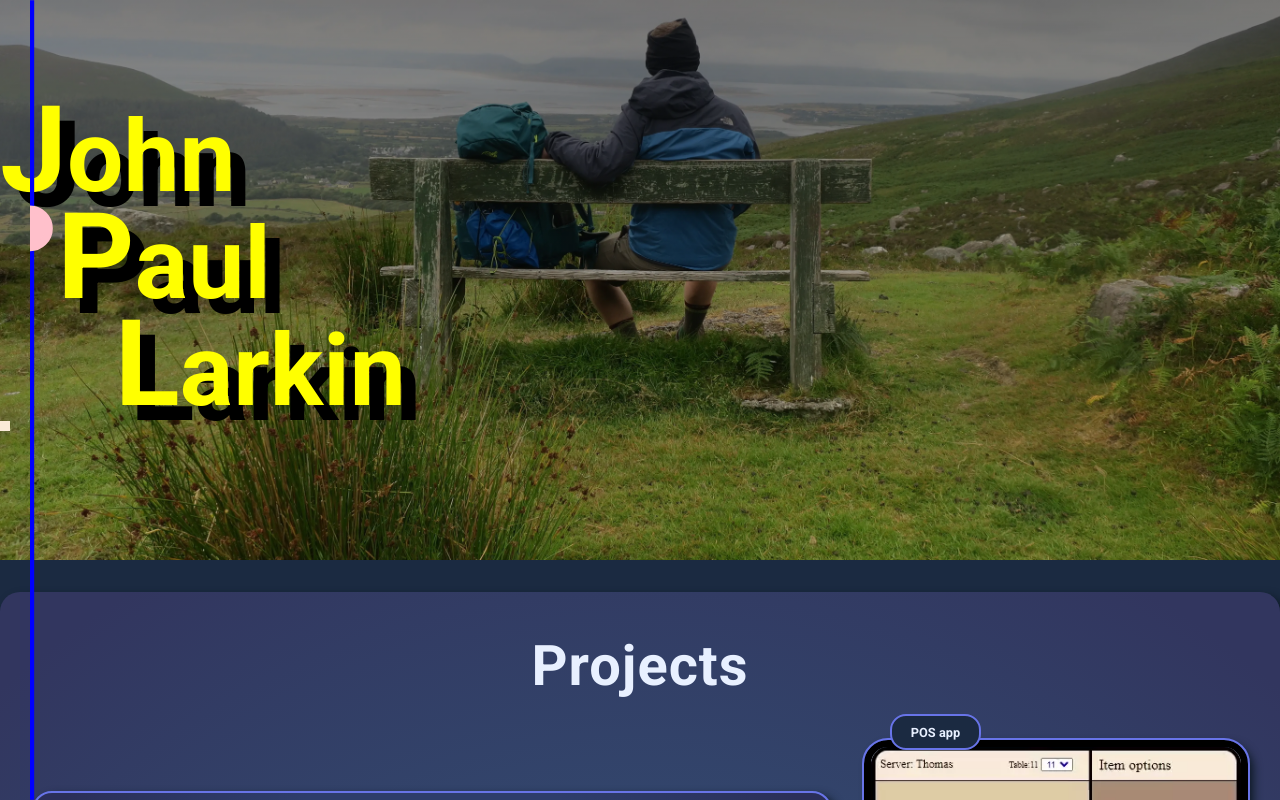
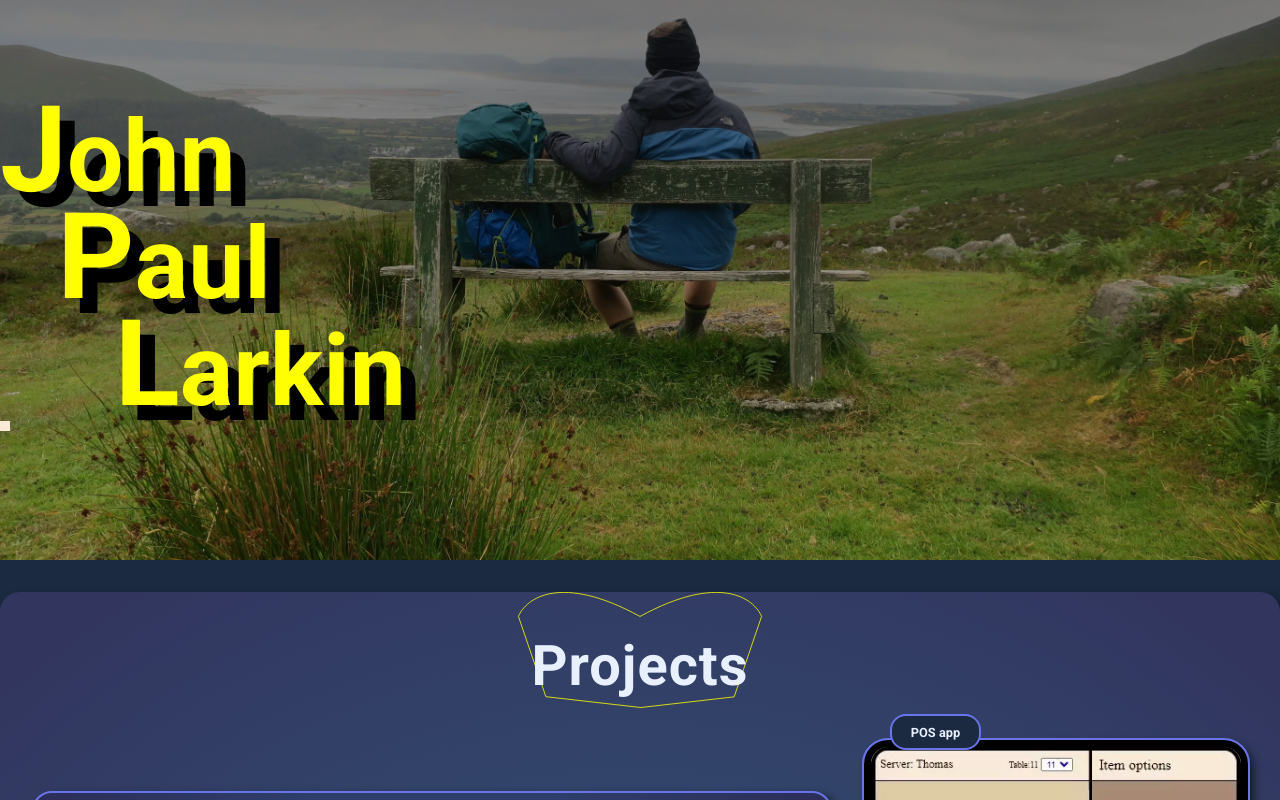
Before and after one commit to John-Paul-Larkin/portfolioVer2, a React (Vite) app: page / in a window 1280 px wide. Shown: the top 800 px of the page. Built offline with nearby package versions, Linux system fonts and the light colour scheme; no server answers.

Commit message:
clean up

```diff
--- a/src/App.tsx
+++ b/src/App.tsx
@@ -7,16 +7,16 @@ import Projects from "./Components/Projects/MainProject/Projects";
 import HeroScreenTest from "./Components/Hero/HeroScreenTest";
 // import Test from "./Components/Test/Test";
 import React from "react";
-import Test from "./Components/Test/Test";
+// import Test from "./Components/Test/Test";
 import PortfolioStore from "./Context/PortfolioContext";
-import HeroScreenTest2 from "./Components/Hero/HeroScreenTest2";
-import HeroScreen from "./Components/Hero/HeroScreen";
+// import HeroScreenTest2 from "./Components/Hero/HeroScreenTest2";
+// import HeroScreen from "./Components/Hero/HeroScreen";
 
 function App() {
   return (
     <>
       <PortfolioStore>
-        <Test />
+        {/* <Test /> */}
         {/* <HeroScreen/> */}
         <HeroScreenTest />
         <Projects />
--- a/src/Components/Projects/MainProject/PosDescription.tsx
+++ b/src/Components/Projects/MainProject/PosDescription.tsx
@@ -6,16 +6,14 @@ import { motion } from "framer-motion";
 import "./PosDescription.css";
 
 import { animate, initial, initialLeft } from "../../../Assets/AnimateValues";
-import TextScrollHighlight from "./TextScrollHighlight";
+// import TextScrollHighlight from "./TextScrollHighlight";
 
 export default function PosDescription() {
   return (
     <motion.div initial={initialLeft} whileInView={animate} className="description-container">
       <motion.div initial={initialLeft} whileInView={animate} className="description">
         <motion.h3 className="project-heading" initial={initial} whileInView={animate}>
-          <TextScrollHighlight>
-            <>Kitchen management</>
-          </TextScrollHighlight>
+          <>Kitchen management</>
         </motion.h3>
         <p>
           <span className="pos-heading">"Restaurant POS" </span>
@@ -27,9 +25,8 @@ export default function PosDescription() {
           application, which is an app for orchestrating the various sections of a commercial kitchen, such that orders are displayed and timed, so
           they can be prepared in a sequential manner. The app provides a timeline, which arranges the orders depending on the station(grill, fry), so
           that each chef can,
-            <> at a glance</>
-          , determine which item they should be preparing, if there are any modifications to the ingredients and the remaining time before the order
-          should be sent.
+          <> at a glance</>, determine which item they should be preparing, if there are any modifications to the ingredients and the remaining time
+          before the order should be sent.
         </p>
         {/* <TextScrollHighlight>
         <FontAwesomeIcon className="description-icons" title="GitHub" icon={faGithub} />
--- a/src/Components/Projects/MainProject/TextScrollHighlight.tsx
+++ b/src/Components/Projects/MainProject/TextScrollHighlight.tsx
@@ -38,41 +38,41 @@ export default function TextScrollHighlight({ children }: { children: ReactEleme
     textInView = true;
   }
 
+  // const screenWidth = window.innerWidth / 2;
+
   return (
-    // <span ref={hightlightTextRef} className={textInView ? "inView" : "notInView"}>
-    //   <div className="svg-highlight-wrapper">
-    //     {/* <svg className="svg-highlight">
-    //       <rect ref={rectRef} className={textInView ? "inViewSvg inViewSvg-animate" : "inViewSvg"}></rect>
-    //     </svg> */}
-    //     <svg ref={svgRef} viewBox="0 0 614 292" fill="none" className="svg-highlight">
-    //       <path
-    //         ref={rectRef}
-    //         className={textInView ? "inViewSvg inViewSvg-animate" : "inViewSvg"}
-    //         d="M307 61.5158C107 -48.0842 19.6667 15.8492 1 61.5158L70 263.516L307 290.516"
-    //         stroke="black"
-    //       />
-    //       <path
-    //         ref={rectRef2}
-    //         className={textInView ? "inViewSvg inViewSvg-animate" : "inViewSvg"}
-    //         d="M307 61.617C507 -48.1663 594.333 15.874 613 61.617L544 263.955L307 291"
-    //         stroke="black"
-    //       />
+    <span ref={hightlightTextRef} className={textInView ? "inView" : "notInView"}>
+      <div className="svg-highlight-wrapper">
+        {/* <svg className="svg-highlight">
+          <rect ref={rectRef} className={textInView ? "inViewSvg inViewSvg-animate" : "inViewSvg"}></rect>
+        </svg> */}
+        <svg ref={svgRef} viewBox="0 0 614 292" fill="none" className="svg-highlight">
+          <path
+            ref={rectRef}
+            className={textInView ? "inViewSvg inViewSvg-animate" : "inViewSvg"}
+            d="M307 61.5158C107 -48.0842 19.6667 15.8492 1 61.5158L70 263.516L307 290.516"
+            stroke="black"
+          />
+          <path
+            ref={rectRef2}
+            className={textInView ? "inViewSvg inViewSvg-animate" : "inViewSvg"}
+            d="M307 61.617C507 -48.1663 594.333 15.874 613 61.617L544 263.955L307 291"
+            stroke="black"
+          />
 
-    //       {/* <line x1="0" y1="0" y2="614" x2="292" stroke="black" /> */}
-    //     </svg>
+          {/* <line x1="0" y1="0" y2="614" x2="292" stroke="black" /> */}
+        </svg>
 
-    //     <div className="children-wrapper">{children}</div>
-    //   </div>
-    // </span>
+        <div className="children-wrapper">{children}</div>
+      </div>
+    </span>
 
-    <>{children}</>
-
-
-
-
-
-
-
+    // <>
+    //   {children}
+    //   <svg width={screenWidth} viewBox={`0 0 814 ${screenWidth}`} fill="none" className="svg-highlight-3">
+    //     <line x1="0" y1="0" y2="0" x2={screenWidth} stroke="black" />
+    //   </svg>
+    // </>
   );
 }
 
--- a/src/Components/Projects/MainProject/TextScrollHightlight.css
+++ b/src/Components/Projects/MainProject/TextScrollHightlight.css
@@ -18,13 +18,14 @@
 .inViewSvg {
   stroke: yellow;
   stroke-width: 2;
-  transition: all 1s;
-  fill:none;
+  transition: stroke-dashoffset 3s;
+  /* transition: fill 4s; */
+
+  fill: none;
 }
 
 .inViewSvg-animate {
   fill: black;
-
 }
 
 .svg-highlight-wrapper {
@@ -33,7 +34,6 @@
 }
 
 .svg-highlight {
-
   width: 100%;
   height: 100%;
 }
@@ -45,3 +45,8 @@
   width: 100%;
   height: 100%;
 }
+
+.svg-highlight-3 {
+  position: absolute;
+  /* left:-100px; */
+}
--- a/src/Components/Projects/OtherProjects/Jpmazon.tsx
+++ b/src/Components/Projects/OtherProjects/Jpmazon.tsx
@@ -1,12 +1,10 @@
 import JpMazon from "../../../Assets/Images/JpMazon.jpg";
-import TextScrollHighlight from "../MainProject/TextScrollHighlight";
+// import TextScrollHighlight from "../MainProject/TextScrollHighlight";
 export default function Jpmazon() {
   return (
     <aside className="other-projects-container jpmazon">
       <div className="other-projects-description">
-        <TextScrollHighlight>
-          <h3 className="project-heading">JPMazon</h3>
-        </TextScrollHighlight>
+        <h3 className="project-heading">JPMazon</h3>
         <p>
           An amazon clone built using react. I used dummyjson.com, which provides fake product data and images through REST endpoints, to create
           responsive product pages and a basic shopping cart.
--- a/src/Components/Test/Test.tsx
+++ b/src/Components/Test/Test.tsx
@@ -40,10 +40,10 @@ export default function Test() {
 
   return (
     <div className="line-container">
-      <svg className="svg-line" viewBox="0 0 60 2102" fill="none">
-        <path d="M1 0V2102" stroke="blue" strokeWidth={20} />
-        <path ref={lineRef} d="M1 0V2102" stroke="yellow" strokeWidth={20} />
-        <circle
+      <svg className="svg-line" viewBox="0 0 2 2102" fill="none">
+        <path d="M1 0V2102" stroke="blue" strokeWidth={2} />
+        <path ref={lineRef} d="M1 0V2102" stroke="yellow" strokeWidth={2} />
+        {/* <circle
           cx="0"
           cy="600"
           r="50"
@@ -53,7 +53,7 @@ export default function Test() {
           onClick={() => {
             document.getElementById(`projects`)?.scrollIntoView();
           }}
-        />
+        /> */}
       </svg>
     </div>
   );
--- a/src/Components/Test/test.css
+++ b/src/Components/Test/test.css
@@ -6,8 +6,8 @@ body {
   /* position: absolute; */
   position: fixed;
   top: 0;
-  left: 30px;
-  width: 30%;
+  /* left: 30px; */
+  width: 100%;
   height: 100%;
   text-align: center;
   z-index: 1;
@@ -16,4 +16,5 @@ body {
 .svg-line {
   /* display: inline-block; */
   height: 100%;
+  width:100%;
 }
```
Also changed, not shown: src/Components/Test/useOnScreen.ts (renamed from src/Hooks/useOnScreen.ts, +1 -1 lines).
